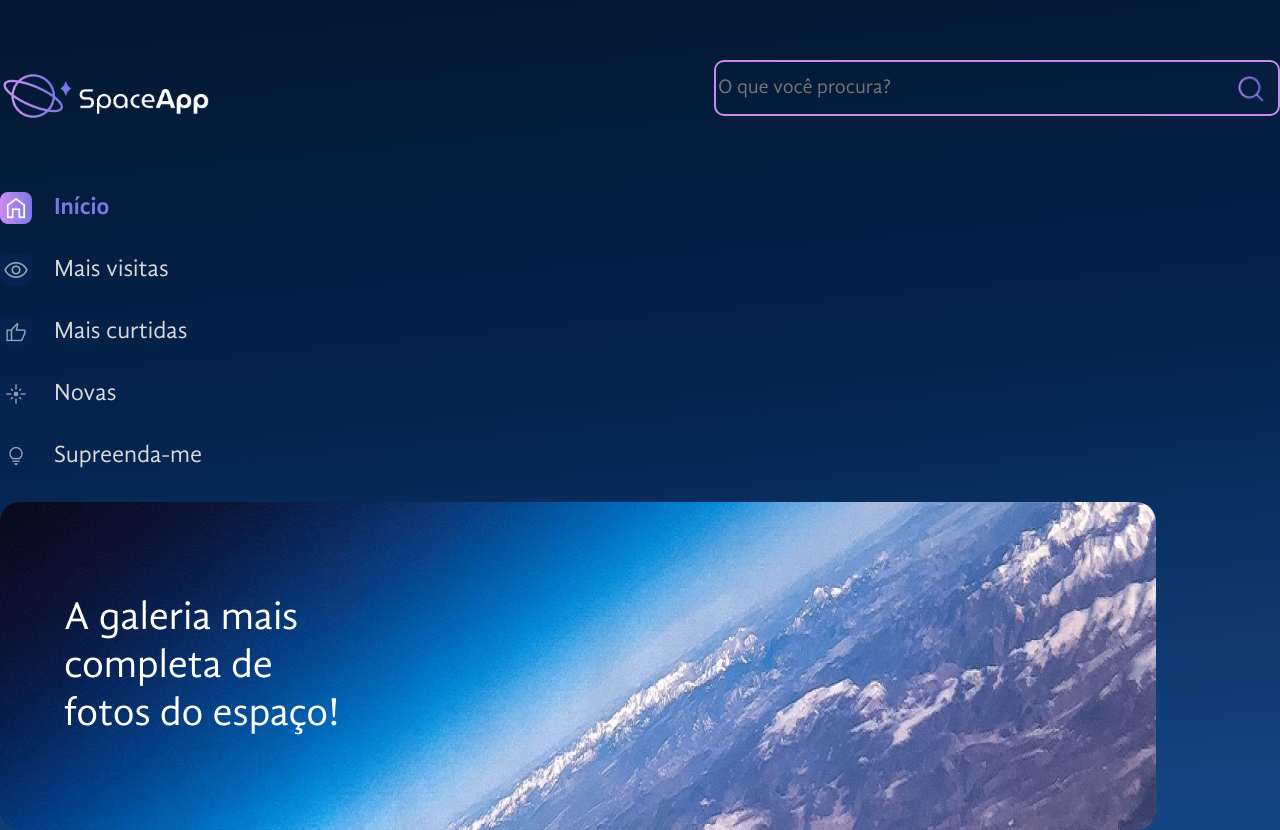
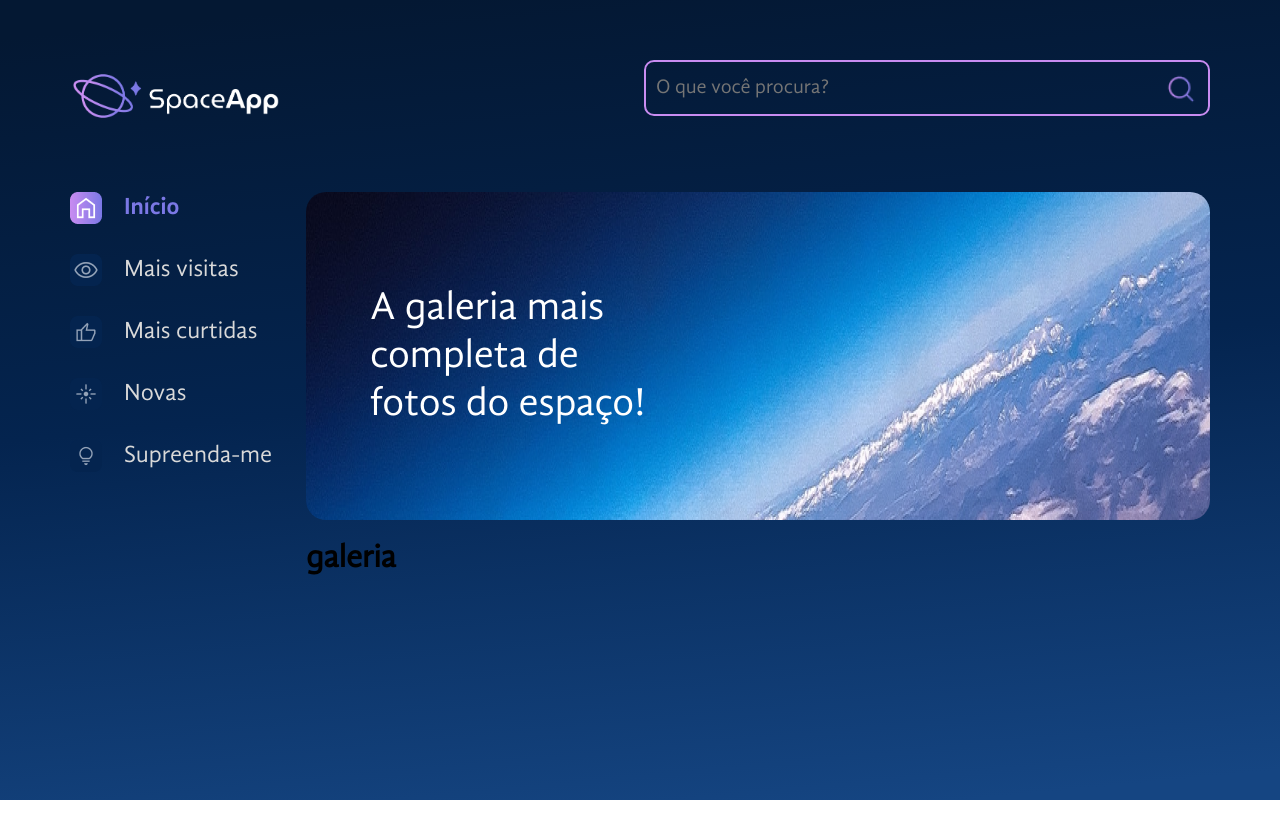
Before and after one commit to andrelucca99/space-app, a React (Vite) app: page / in a window 1280 px wide. After the commit the page ends 800 px from the top, so only its background shows below. Built offline with nearby package versions, Linux system fonts and the light colour scheme.

Commit message:
feat: add layout para desktop

```diff
--- a/src/App.jsx
+++ b/src/App.jsx
@@ -9,15 +9,42 @@
   background: linear-gradient(174.61deg, #041833 4.16%, #04244F 48%, #154582 96.76%);
   width: 100%;
   min-height: 100vh;
-`
+`;
+
+const AppContainer = styled.div`
+  width: 1140px;
+  margin: 0 auto;
+  max-width: 100%;
+`;
+
+const MainContainer = styled.main`
+  display: flex;
+  gap: 24px;
+`;
+
+const ConteudoGaleria = styled.section`
+  display: flex;
+  flex-direction: column;
+  flex-grow: 1;
+`;
 
 function App() {
   return (
     <FundoGradiente>
       <EstilosGlobais />
-      <Header />
-      <BarraLateral />
-      <Banner texto={'A galeria mais completa de fotos do espaço!'} bgImage={bgBanner} />
+      <AppContainer>
+        <Header />
+        <MainContainer>
+          <BarraLateral />
+          <ConteudoGaleria>
+            <Banner
+              texto={'A galeria mais completa de fotos do espaço!'}
+              bgImage={bgBanner}
+            />
+            <h1>galeria</h1>
+          </ConteudoGaleria>
+        </MainContainer>
+      </AppContainer>
     </FundoGradiente>
   )
 }
--- a/src/components/Bannner/index.jsx
+++ b/src/components/Bannner/index.jsx
@@ -9,7 +9,6 @@
     min-height: 328px;
     margin: 0;
     border-radius: 20px;
-    width: 1156px;
     max-width: 100%;
 `;
 
--- a/src/components/CampoTexto/index.jsx
+++ b/src/components/CampoTexto/index.jsx
@@ -18,6 +18,7 @@
   font-weight: 400;
   font-size: 20px;
   line-break: 20px;
+  padding-left: 10px;
 `;
 
 const IconeLupa = styled.img`
```
